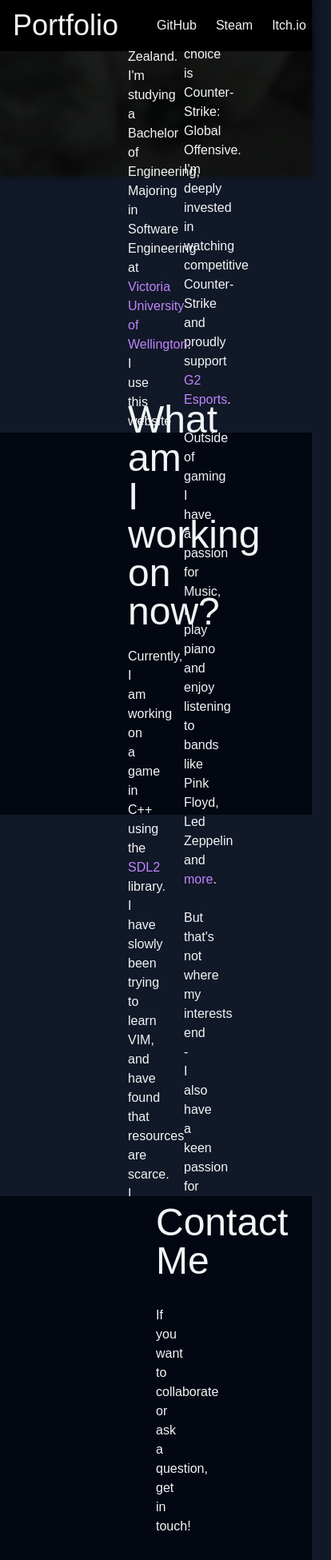
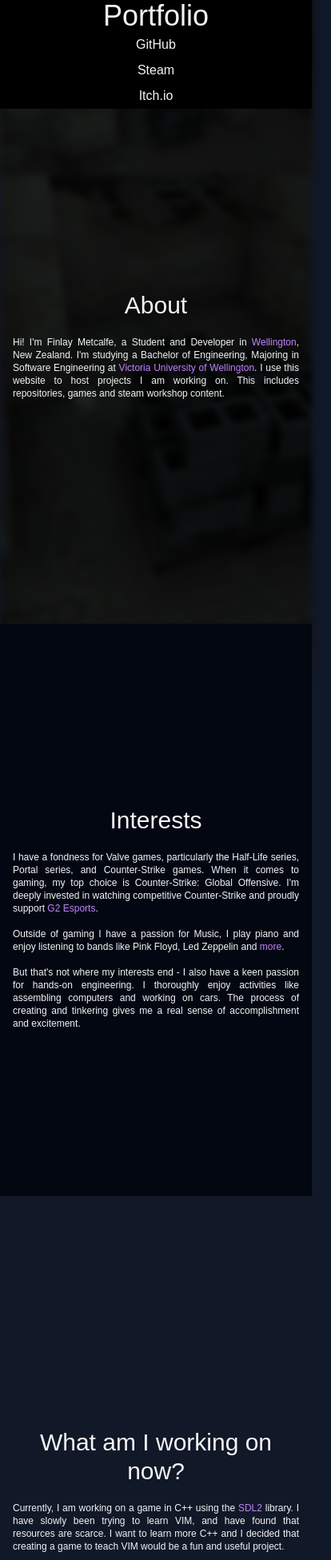
Before and after one commit to Ofthemasses/portfolio-website, a Vue app: page /#/ in a window 390 px wide. Shown: the top 1951 px of the page at 80% size, 414 px wide, since content can reach past the window. Built offline with nearby package versions, Linux system fonts and the light colour scheme; a web font is replaced by a local one.

Commit message:
Project Home and Header updated for mobile

```diff
--- a/src/components/Home.vue
+++ b/src/components/Home.vue
@@ -1,8 +1,8 @@
 <template>
-  <div class="relative flex items-center h-2/3 overflow-hidden z-10">
-    <div class="w-3/4 absolute px-40 text-gray-100 font-light">
-      <h1 class="text-5xl my-5">About</h1>
-      <p class="text-justify">Hi! I'm Finlay Metcalfe, a Student and Developer in
+  <div class="relative flex items-center h-full md:h-2/3 overflow-hidden z-10">
+    <div class="md:w-3/4 absolute px-4 md:px-40 text-gray-100 font-light">
+      <h1 class="max-md:text-center max-md:text-3xl text-5xl my-5">About</h1>
+      <p class="max-md:text-xs text-justify">Hi! I'm Finlay Metcalfe, a Student and Developer in
         <a href="https://www.google.com/maps?q=Wellington" class="hover:text-purple-300 text-purple-400">Wellington</a>, New Zealand.
       I'm studying a Bachelor of Engineering, Majoring in Software Engineering at
         <a href="https://www.wgtn.ac.nz/" class="hover:text-purple-300 text-purple-400">Victoria University of Wellington</a>.
@@ -11,18 +11,18 @@
     </div>
   </div>
   <div class="-z-10">
-    <img class="filter blur-sm brightness-[.2] fixed top-0 overflow-hidden w-full object-cover" :src="curImage">
+    <img class="filter blur-sm brightness-[.2] fixed top-0 overflow-hidden w-full max-md:h-full object-cover" :src="curImage">
     <transition name="fade" mode="out-in">
       <div :key="curImage">
-        <img class="filter blur-sm brightness-[.2] fixed top-0 w-full object-cover" :src="curImage">
+        <img class="filter blur-sm brightness-[.2] fixed top-0 w-full mx-md:h-full object-cover" :src="curImage">
       </div>
     </transition>
     </div>
 
-  <div class="relative flex items-center bg-gray-950 h-2/3">
-    <div class="w-3/4 absolute px-40 text-gray-100 font-light right-0">
-        <h1 class="text-5xl my-5">Interests</h1>
-        <p class="text-justify">
+  <div class="relative flex items-center bg-gray-950 h-full md:h-2/3">
+    <div class="md:w-3/4 absolute px-4 md:px-40 text-gray-100 font-light right-0">
+        <h1 class="max-md:text-center max-md:text-3xl text-5xl my-5">Interests</h1>
+        <p class="max-md:text-xs text-justify">
           I have a fondness for Valve games, particularly the Half-Life series, Portal series,
           and Counter-Strike games. When it comes to gaming, my top choice is Counter-Strike: Global Offensive.
           I'm deeply invested in watching competitive Counter-Strike and proudly support
@@ -36,10 +36,10 @@
         </p>
       </div>
   </div>
-  <div class="relative flex items-center h-2/3">
-    <div class="w-3/4 absolute px-40 text-gray-100 font-light">
-      <h1 class="text-5xl my-5">What am I working on now?</h1>
-      <p class="text-justify">
+  <div class="relative flex items-center h-full md:h-2/3">
+    <div class="md:w-3/4 absolute px-4 md:px-40 text-gray-100 font-light">
+      <h1 class="max-md:text-center max-md:text-3xl text-5xl my-5">What am I working on now?</h1>
+      <p class="max-md:text-xs text-justify">
         Currently, I am working on a game in C++ using the
         <a href="https://www.libsdl.org/" class="hover:text-purple-300 text-purple-400">SDL2</a>
         library. I have slowly been trying to learn VIM, and have found that resources are scarce.
@@ -48,8 +48,8 @@
     </div>
   </div>
   <div class="relative flex items-center justify-center bg-gray-950 h-2/3">
-    <div class="w-3/4 absolute px-40 text-gray-100 font-light">
-      <h1 class="text-5xl my-5 text-center">Contact Me</h1>
+    <div class="w-full md:w-3/4 absolute mdpx-40 text-gray-100 font-light">
+      <h1 class="max-md:text-3xl text-5xl my-5 text-center">Contact Me</h1>
       <p class="text-center mt-8">
         If you want to collaborate or ask a question, get in touch!
       </p>
--- a/src/components/PortfolioHeader.vue
+++ b/src/components/PortfolioHeader.vue
@@ -7,16 +7,21 @@ defineProps({ msg: {
 </script>
 
 <template>
-    <div class="bg-black fixed w-full z-50">
-      <div class="flex items-center h-16 px-4">
+    <div class="bg-black max-md:absolute md:fixed w-full z-50">
+      <div class="flex items-center max-md:justify-center md:h-16 px-4">
         <a href="/#">
           <h1 class="text-4xl text-gray-100">{{ msg }}</h1>
         </a>
-        <div class="text-gray-100 ml-auto px-6">
+        <div class="max-md:hidden text-gray-100 ml-auto px-6">
           <router-link :to="'/projects/github'" class="ml-6">GitHub</router-link>
           <router-link :to="'/projects/steam'" class="ml-6">Steam</router-link>
           <router-link :to="'/projects/itchio'" class="pl-6">Itch.io</router-link>
+        </div>
+      </div>
+      <div class="md:hidden flex flex-col items-center text-gray-100">
+        <router-link :to="'/projects/github'" class="my-1">GitHub</router-link>
+        <router-link :to="'/projects/steam'" class="my-1">Steam</router-link>
+        <router-link :to="'/projects/itchio'" class="py-1">Itch.io</router-link>
       </div>
     </div>
-    </div>
 </template>
```
